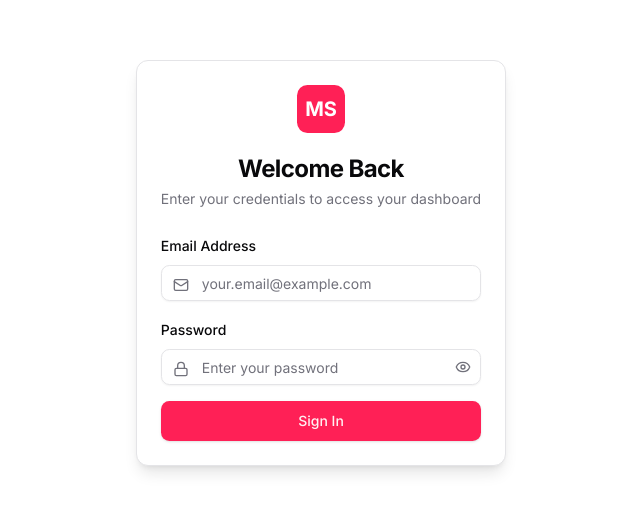
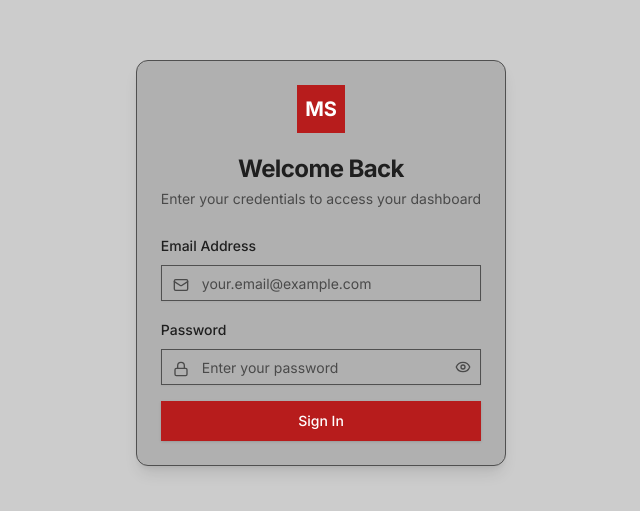
Before and after one commit to starkryan/cattyhere, a Next.js app: page / in a window 1280 px wide. Shown: the part 137-648 px from the top of the page, without its empty margins (319-959 px from the left). Built offline with nearby package versions, Linux system fonts and the light colour scheme.

Commit message:
theme-changed

```diff
--- a/app/globals.css
+++ b/app/globals.css
@@ -9,74 +9,165 @@
 }
 
 :root {
-  --radius: 0.65rem;
-  --background: oklch(1 0 0);
-  --foreground: oklch(0.141 0.005 285.823);
-  --card: oklch(1 0 0);
-  --card-foreground: oklch(0.141 0.005 285.823);
-  --popover: oklch(1 0 0);
-  --popover-foreground: oklch(0.141 0.005 285.823);
-  --primary: oklch(0.645 0.246 16.439);
-  --primary-foreground: oklch(0.969 0.015 12.422);
-  --secondary: oklch(0.967 0.001 286.375);
-  --secondary-foreground: oklch(0.21 0.006 285.885);
-  --muted: oklch(0.967 0.001 286.375);
-  --muted-foreground: oklch(0.552 0.016 285.938);
-  --accent: oklch(0.967 0.001 286.375);
-  --accent-foreground: oklch(0.21 0.006 285.885);
-  --destructive: oklch(0.577 0.245 27.325);
-  --border: oklch(0.92 0.004 286.32);
-  --input: oklch(0.92 0.004 286.32);
-  --ring: oklch(0.645 0.246 16.439);
-  --chart-1: oklch(0.646 0.222 41.116);
-  --chart-2: oklch(0.6 0.118 184.704);
-  --chart-3: oklch(0.398 0.07 227.392);
-  --chart-4: oklch(0.828 0.189 84.429);
-  --chart-5: oklch(0.769 0.188 70.08);
-  --sidebar: oklch(0.985 0 0);
-  --sidebar-foreground: oklch(0.141 0.005 285.823);
-  --sidebar-primary: oklch(0.645 0.246 16.439);
-  --sidebar-primary-foreground: oklch(0.969 0.015 12.422);
-  --sidebar-accent: oklch(0.967 0.001 286.375);
-  --sidebar-accent-foreground: oklch(0.21 0.006 285.885);
-  --sidebar-border: oklch(0.92 0.004 286.32);
-  --sidebar-ring: oklch(0.645 0.246 16.439);
+  --background: oklch(0.8452 0 0);
+  --foreground: oklch(0.2393 0 0);
+  --card: oklch(0.7572 0 0);
+  --card-foreground: oklch(0.2393 0 0);
+  --popover: oklch(0.7572 0 0);
+  --popover-foreground: oklch(0.2393 0 0);
+  --primary: oklch(0.5016 0.1887 27.4816);
+  --primary-foreground: oklch(1.0000 0 0);
+  --secondary: oklch(0.4955 0.0896 126.1858);
+  --secondary-foreground: oklch(1.0000 0 0);
+  --muted: oklch(0.7826 0 0);
+  --muted-foreground: oklch(0.4091 0 0);
+  --accent: oklch(0.5880 0.0993 245.7394);
+  --accent-foreground: oklch(1.0000 0 0);
+  --destructive: oklch(0.7076 0.1975 46.4558);
+  --destructive-foreground: oklch(0 0 0);
+  --border: oklch(0.4313 0 0);
+  --input: oklch(0.4313 0 0);
+  --ring: oklch(0.5016 0.1887 27.4816);
+  --chart-1: oklch(0.5016 0.1887 27.4816);
+  --chart-2: oklch(0.4955 0.0896 126.1858);
+  --chart-3: oklch(0.5880 0.0993 245.7394);
+  --chart-4: oklch(0.7076 0.1975 46.4558);
+  --chart-5: oklch(0.5656 0.0431 40.4319);
+  --sidebar: oklch(0.7572 0 0);
+  --sidebar-foreground: oklch(0.2393 0 0);
+  --sidebar-primary: oklch(0.5016 0.1887 27.4816);
+  --sidebar-primary-foreground: oklch(1.0000 0 0);
+  --sidebar-accent: oklch(0.5880 0.0993 245.7394);
+  --sidebar-accent-foreground: oklch(1.0000 0 0);
+  --sidebar-border: oklch(0.4313 0 0);
+  --sidebar-ring: oklch(0.5016 0.1887 27.4816);
+  --font-sans: "Oxanium", sans-serif;
+  --font-serif: ui-serif, Georgia, Cambria, "Times New Roman", Times, serif;
+  --font-mono: "Source Code Pro", monospace;
+  --radius: 0px;
+  --shadow-x: 0px;
+  --shadow-y: 2px;
+  --shadow-blur: 4px;
+  --shadow-spread: 0px;
+  --shadow-opacity: 0.4;
+  --shadow-color: hsl(0 0% 0%);
+  --shadow-2xs: 0px 2px 4px 0px hsl(0 0% 0% / 0.20);
+  --shadow-xs: 0px 2px 4px 0px hsl(0 0% 0% / 0.20);
+  --shadow-sm: 0px 2px 4px 0px hsl(0 0% 0% / 0.40), 0px 1px 2px -1px hsl(0 0% 0% / 0.40);
+  --shadow: 0px 2px 4px 0px hsl(0 0% 0% / 0.40), 0px 1px 2px -1px hsl(0 0% 0% / 0.40);
+  --shadow-md: 0px 2px 4px 0px hsl(0 0% 0% / 0.40), 0px 2px 4px -1px hsl(0 0% 0% / 0.40);
+  --shadow-lg: 0px 2px 4px 0px hsl(0 0% 0% / 0.40), 0px 4px 6px -1px hsl(0 0% 0% / 0.40);
+  --shadow-xl: 0px 2px 4px 0px hsl(0 0% 0% / 0.40), 0px 8px 10px -1px hsl(0 0% 0% / 0.40);
+  --shadow-2xl: 0px 2px 4px 0px hsl(0 0% 0% / 1.00);
+  --tracking-normal: 0em;
+  --spacing: 0.25rem;
 }
 
 .dark {
-  --background: oklch(0.141 0.005 285.823);
-  --foreground: oklch(0.985 0 0);
-  --card: oklch(0.21 0.006 285.885);
-  --card-foreground: oklch(0.985 0 0);
-  --popover: oklch(0.21 0.006 285.885);
-  --popover-foreground: oklch(0.985 0 0);
-  --primary: oklch(0.645 0.246 16.439);
-  --primary-foreground: oklch(0.969 0.015 12.422);
-  --secondary: oklch(0.274 0.006 286.033);
-  --secondary-foreground: oklch(0.985 0 0);
-  --muted: oklch(0.274 0.006 286.033);
-  --muted-foreground: oklch(0.705 0.015 286.067);
-  --accent: oklch(0.274 0.006 286.033);
-  --accent-foreground: oklch(0.985 0 0);
-  --destructive: oklch(0.704 0.191 22.216);
-  --border: oklch(1 0 0 / 10%);
-  --input: oklch(1 0 0 / 15%);
-  --ring: oklch(0.645 0.246 16.439);
-  --chart-1: oklch(0.488 0.243 264.376);
-  --chart-2: oklch(0.696 0.17 162.48);
-  --chart-3: oklch(0.769 0.188 70.08);
-  --chart-4: oklch(0.627 0.265 303.9);
-  --chart-5: oklch(0.645 0.246 16.439);
-  --sidebar: oklch(0.21 0.006 285.885);
-  --sidebar-foreground: oklch(0.985 0 0);
-  --sidebar-primary: oklch(0.645 0.246 16.439);
-  --sidebar-primary-foreground: oklch(0.969 0.015 12.422);
-  --sidebar-accent: oklch(0.274 0.006 286.033);
-  --sidebar-accent-foreground: oklch(0.985 0 0);
-  --sidebar-border: oklch(1 0 0 / 10%);
-  --sidebar-ring: oklch(0.645 0.246 16.439);
+  --background: oklch(0.2178 0 0);
+  --foreground: oklch(0.9067 0 0);
+  --card: oklch(0.2850 0 0);
+  --card-foreground: oklch(0.9067 0 0);
+  --popover: oklch(0.2850 0 0);
+  --popover-foreground: oklch(0.9067 0 0);
+  --primary: oklch(0.6083 0.2090 27.0276);
+  --primary-foreground: oklch(1.0000 0 0);
+  --secondary: oklch(0.6423 0.1467 133.0145);
+  --secondary-foreground: oklch(0 0 0);
+  --muted: oklch(0.2645 0 0);
+  --muted-foreground: oklch(0.7058 0 0);
+  --accent: oklch(0.7482 0.1235 244.7492);
+  --accent-foreground: oklch(0 0 0);
+  --destructive: oklch(0.7839 0.1719 68.0943);
+  --destructive-foreground: oklch(0 0 0);
+  --border: oklch(0.4091 0 0);
+  --input: oklch(0.4091 0 0);
+  --ring: oklch(0.6083 0.2090 27.0276);
+  --chart-1: oklch(0.6083 0.2090 27.0276);
+  --chart-2: oklch(0.6423 0.1467 133.0145);
+  --chart-3: oklch(0.7482 0.1235 244.7492);
+  --chart-4: oklch(0.7839 0.1719 68.0943);
+  --chart-5: oklch(0.6471 0.0334 40.7963);
+  --sidebar: oklch(0.1913 0 0);
+  --sidebar-foreground: oklch(0.9067 0 0);
+  --sidebar-primary: oklch(0.6083 0.2090 27.0276);
+  --sidebar-primary-foreground: oklch(1.0000 0 0);
+  --sidebar-accent: oklch(0.7482 0.1235 244.7492);
+  --sidebar-accent-foreground: oklch(0 0 0);
+  --sidebar-border: oklch(0.4091 0 0);
+  --sidebar-ring: oklch(0.6083 0.2090 27.0276);
+  --font-sans: "Oxanium", sans-serif;
+  --font-serif: ui-serif, Georgia, Cambria, "Times New Roman", Times, serif;
+  --font-mono: "Source Code Pro", monospace;
+  --radius: 0px;
+  --shadow-x: 0px;
+  --shadow-y: 2px;
+  --shadow-blur: 5px;
+  --shadow-spread: 0px;
+  --shadow-opacity: 0.6;
+  --shadow-color: hsl(0 0% 0%);
+  --shadow-2xs: 0px 2px 5px 0px hsl(0 0% 0% / 0.30);
+  --shadow-xs: 0px 2px 5px 0px hsl(0 0% 0% / 0.30);
+  --shadow-sm: 0px 2px 5px 0px hsl(0 0% 0% / 0.60), 0px 1px 2px -1px hsl(0 0% 0% / 0.60);
+  --shadow: 0px 2px 5px 0px hsl(0 0% 0% / 0.60), 0px 1px 2px -1px hsl(0 0% 0% / 0.60);
+  --shadow-md: 0px 2px 5px 0px hsl(0 0% 0% / 0.60), 0px 2px 4px -1px hsl(0 0% 0% / 0.60);
+  --shadow-lg: 0px 2px 5px 0px hsl(0 0% 0% / 0.60), 0px 4px 6px -1px hsl(0 0% 0% / 0.60);
+  --shadow-xl: 0px 2px 5px 0px hsl(0 0% 0% / 0.60), 0px 8px 10px -1px hsl(0 0% 0% / 0.60);
+  --shadow-2xl: 0px 2px 5px 0px hsl(0 0% 0% / 1.50);
 }
 
+@theme inline {
+  --color-background: var(--background);
+  --color-foreground: var(--foreground);
+  --color-card: var(--card);
+  --color-card-foreground: var(--card-foreground);
+  --color-popover: var(--popover);
+  --color-popover-foreground: var(--popover-foreground);
+  --color-primary: var(--primary);
+  --color-primary-foreground: var(--primary-foreground);
+  --color-secondary: var(--secondary);
+  --color-secondary-foreground: var(--secondary-foreground);
+  --color-muted: var(--muted);
+  --color-muted-foreground: var(--muted-foreground);
+  --color-accent: var(--accent);
+  --color-accent-foreground: var(--accent-foreground);
+  --color-destructive: var(--destructive);
+  --color-destructive-foreground: var(--destructive-foreground);
+  --color-border: var(--border);
+  --color-input: var(--input);
+  --color-ring: var(--ring);
+  --color-chart-1: var(--chart-1);
+  --color-chart-2: var(--chart-2);
+  --color-chart-3: var(--chart-3);
+  --color-chart-4: var(--chart-4);
+  --color-chart-5: var(--chart-5);
+  --color-sidebar: var(--sidebar);
+  --color-sidebar-foreground: var(--sidebar-foreground);
+  --color-sidebar-primary: var(--sidebar-primary);
+  --color-sidebar-primary-foreground: var(--sidebar-primary-foreground);
+  --color-sidebar-accent: var(--sidebar-accent);
+  --color-sidebar-accent-foreground: var(--sidebar-accent-foreground);
+  --color-sidebar-border: var(--sidebar-border);
+  --color-sidebar-ring: var(--sidebar-ring);
+
+  --font-sans: var(--font-sans);
+  --font-mono: var(--font-mono);
+  --font-serif: var(--font-serif);
+
+  --radius-sm: calc(var(--radius) - 4px);
+  --radius-md: calc(var(--radius) - 2px);
+  --radius-lg: var(--radius);
+  --radius-xl: calc(var(--radius) + 4px);
+
+  --shadow-2xs: var(--shadow-2xs);
+  --shadow-xs: var(--shadow-xs);
+  --shadow-sm: var(--shadow-sm);
+  --shadow: var(--shadow);
+  --shadow-md: var(--shadow-md);
+  --shadow-lg: var(--shadow-lg);
+  --shadow-xl: var(--shadow-xl);
+  --shadow-2xl: var(--shadow-2xl);
+}
 
 @theme inline {
   --color-background: var(--background);
```
Also changed, not shown: 1 other file (tests, documents, lock files or other folders).
